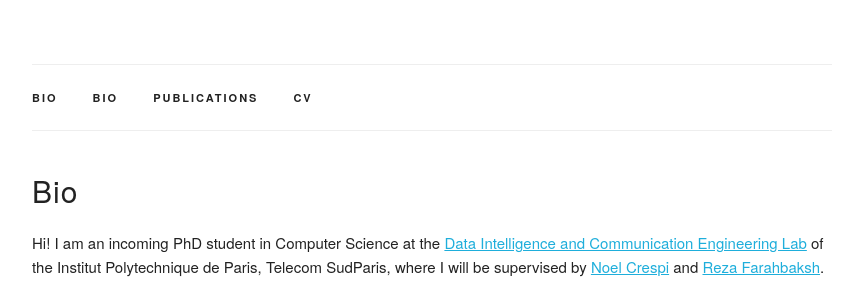
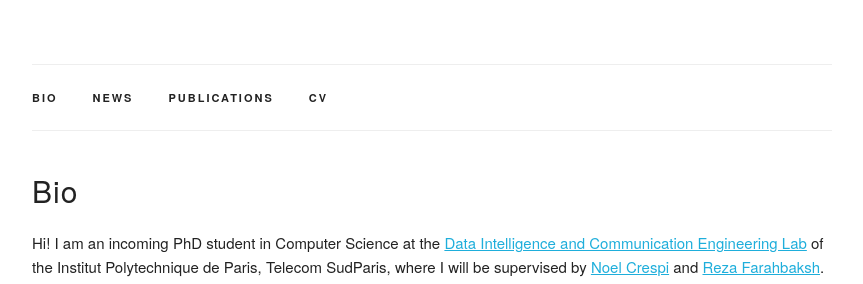
Before and after one commit to callmesanfornow/callmesanfornow.github.io, a Jekyll site: the page built from index.html, in a window 1280 px wide. Shown: the part 287-571 px from the top of the page, without its empty margins (208-1071 px from the left). Built offline with Jekyll 4.4.1, drawn with Linux system fonts in a browser that asks for light colours; some web fonts are replaced.

Commit message:
Update default.html

```diff
--- a/_layouts/default.html
+++ b/_layouts/default.html
@@ -106,7 +106,7 @@
       <div class="container">
         <ul class="navbar-list">
           <li class="navbar-item"><a class="navbar-link" href={{ "/index.html#bio" | prepend: site.baseurl }}>Bio</a></li>
-          <li class="navbar-item"><a class="navbar-link" href={{ "/index.html#news" | prepend: site.baseurl }}>Bio</a></li>
+          <li class="navbar-item"><a class="navbar-link" href={{ "/index.html#news" | prepend: site.baseurl }}>News</a></li>
           <li class="navbar-item"><a class="navbar-link" href={{ "/index.html#publications" | prepend: site.baseurl }}>Publications</a></li>
           <!-- <li class="navbar-item"><a class="navbar-link" href={{ "/index.html#projects" | prepend: site.baseurl }}>Projects</a></li> -->
           <li class="navbar-item"><a class="navbar-link" href={{ "/index.html#resume" | prepend: site.baseurl }}>CV</a></li>
```
